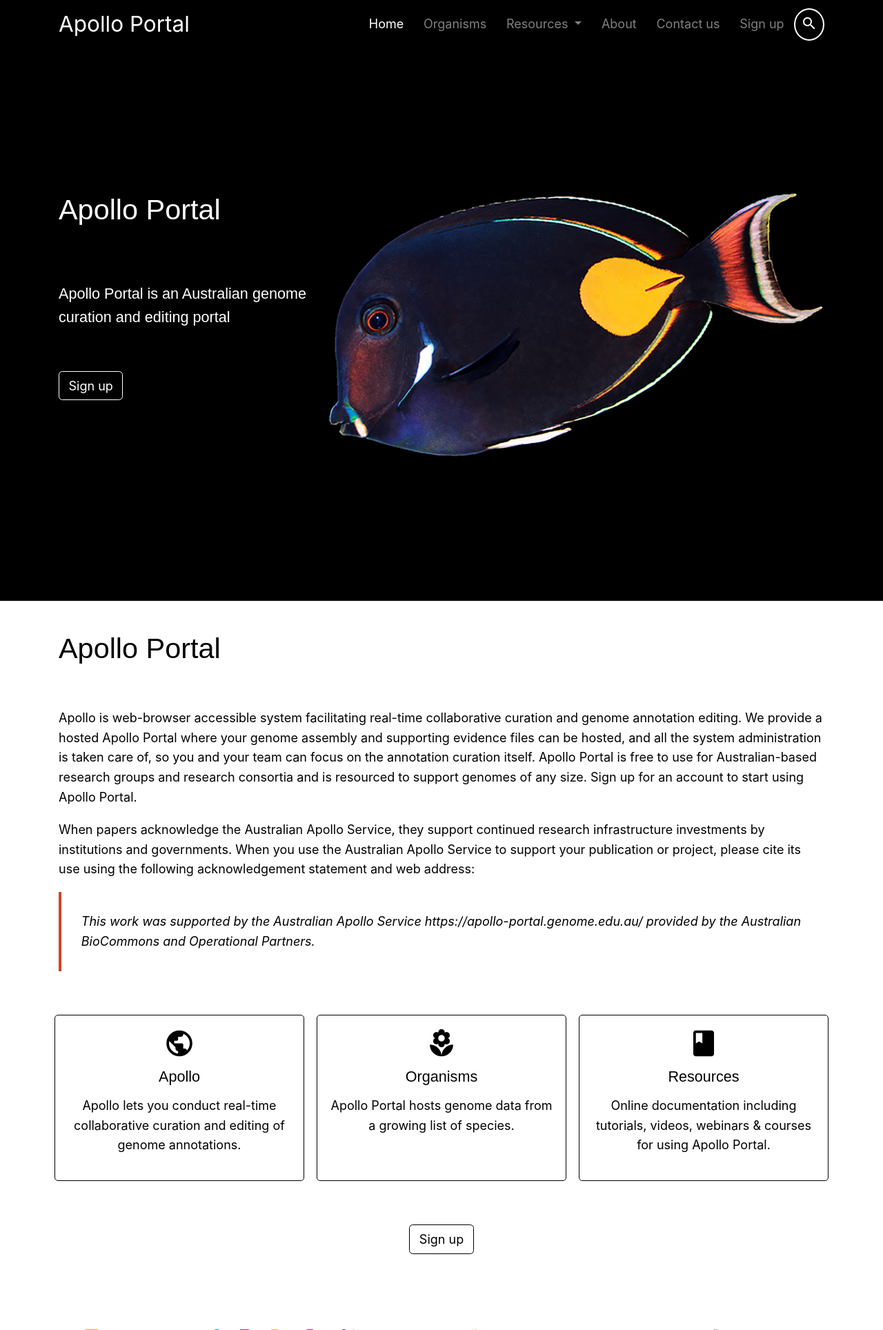
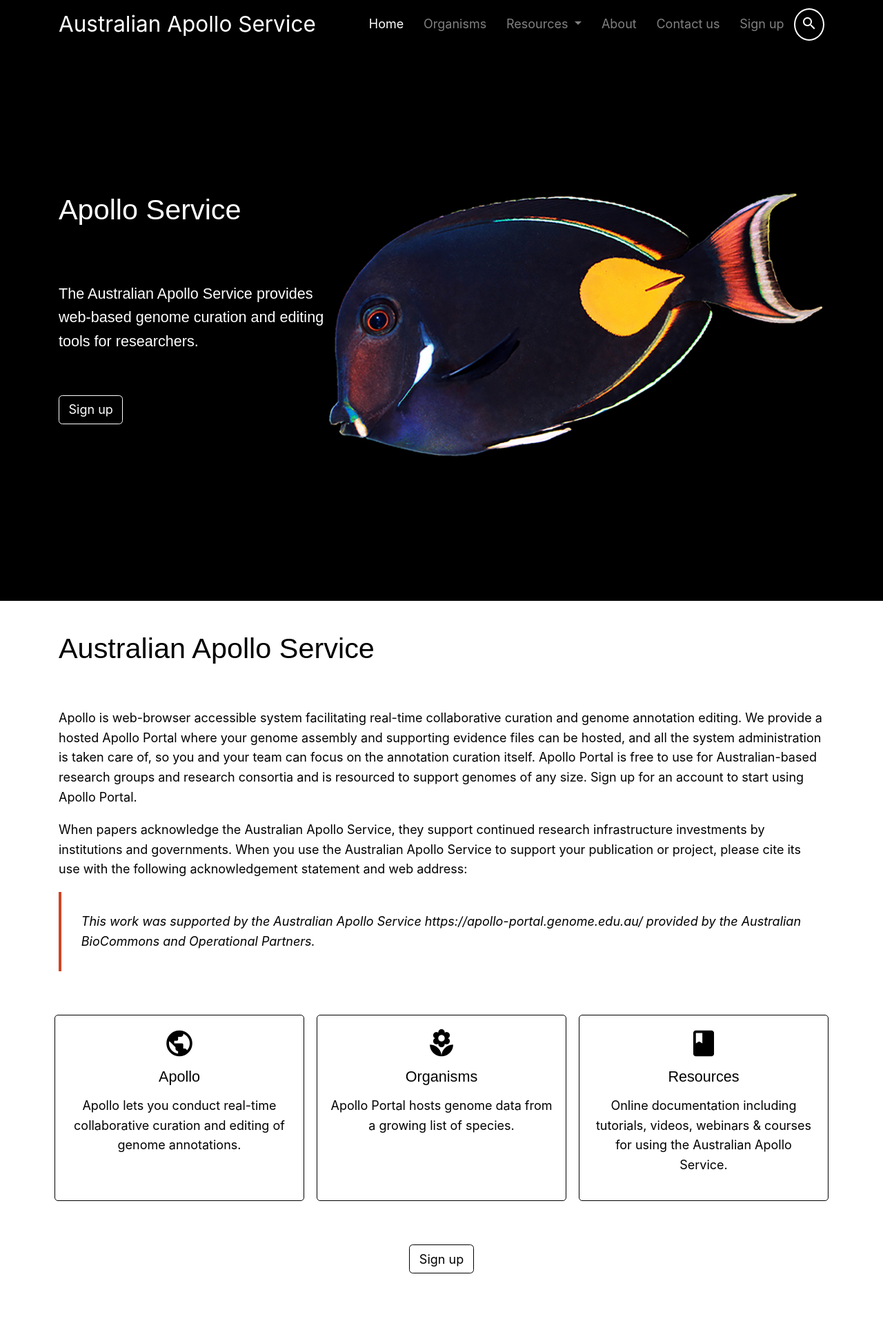
Before and after one commit to AU-Biocommons/django-portal, a Django app: page / in a window 1280 px wide. Shown: the top 1928 px of the page at 69% size. Run offline with Django 4.2, Linux system fonts and the light colour scheme; some libraries are stand-ins or nearby versions.

Commit message:
Reword portal landing page

```diff
--- a/apollo_portal/home/templates/home/header.html
+++ b/apollo_portal/home/templates/home/header.html
@@ -19,7 +19,7 @@
     {% endblock %}
 
     <!-- Default title overridden by anything set in block head: -->
-    <title>Apollo Portal</title>
+    <title>Australian Apollo Service</title>
   </head>
 
   <body>
--- a/apollo_portal/home/templates/home/index.html
+++ b/apollo_portal/home/templates/home/index.html
@@ -10,9 +10,9 @@
   <div class="container">
     <img class="fish" src="{% static 'home/img/surgeonfish.jpg' %}" alt="Aquarium fish">
     <div id="cover-text">
-      <h1>Apollo Portal</h1>
+      <h1>Apollo Service</h1>
       <h5>
-        Apollo Portal is an Australian genome curation and editing portal
+        The Australian Apollo Service provides web-based genome curation and editing tools for researchers.
       </h5>
       <a class="btn btn-primary" href="/signup">Sign up</a>
     </div>
@@ -21,12 +21,12 @@
 
 <section>
   <div class="container">
-    <h1 class="mb-5">Apollo Portal</h1>
+    <h1 class="mb-5">Australian Apollo Service</h1>
     <p>
       Apollo is web-browser accessible system facilitating real-time collaborative curation and genome annotation editing. We provide a hosted Apollo Portal where your genome assembly and supporting evidence files can be hosted, and all the system administration is taken care of, so you and your team can focus on the annotation curation itself. Apollo Portal is free to use for Australian-based research groups and research consortia and is resourced to support genomes of any size. Sign up for an account to start using Apollo Portal.
     </p>
     <p>
-      When papers acknowledge the Australian Apollo Service, they support continued research infrastructure investments by institutions and governments. When you use the Australian Apollo Service to support your publication or project, please cite its use using the following acknowledgement statement and web address:
+      When papers acknowledge the Australian Apollo Service, they support continued research infrastructure investments by institutions and governments. When you use the Australian Apollo Service to support your publication or project, please cite its use with the following acknowledgement statement and web address:
     </p>
     <blockquote>
       This work was supported by the Australian Apollo Service https://apollo-portal.genome.edu.au/ provided by the Australian BioCommons and Operational Partners.
@@ -57,7 +57,7 @@
         <span class="material-icons">book</span>
         <h5>Resources</h5>
         <p>
-          Online documentation including tutorials, videos, webinars & courses for using Apollo Portal.
+          Online documentation including tutorials, videos, webinars & courses for using the Australian Apollo Service.
         </p>
       </a>
     </div>
--- a/apollo_portal/home/templates/home/snippets/nav.html
+++ b/apollo_portal/home/templates/home/snippets/nav.html
@@ -2,7 +2,7 @@
 
 <nav class="navbar navbar-expand-lg navbar-dark">
   <div class="container">
-    <a class="navbar-brand" href="/">Apollo Portal</a>
+    <a class="navbar-brand" href="/">Australian Apollo Service</a>
 
     <button class="navbar-toggler" type="button" data-toggle="collapse" data-target="#navbarSupportedContent" aria-controls="navbarSupportedContent" aria-expanded="false" aria-label="Toggle navigation">
       <span class="navbar-toggler-icon"></span>
```
